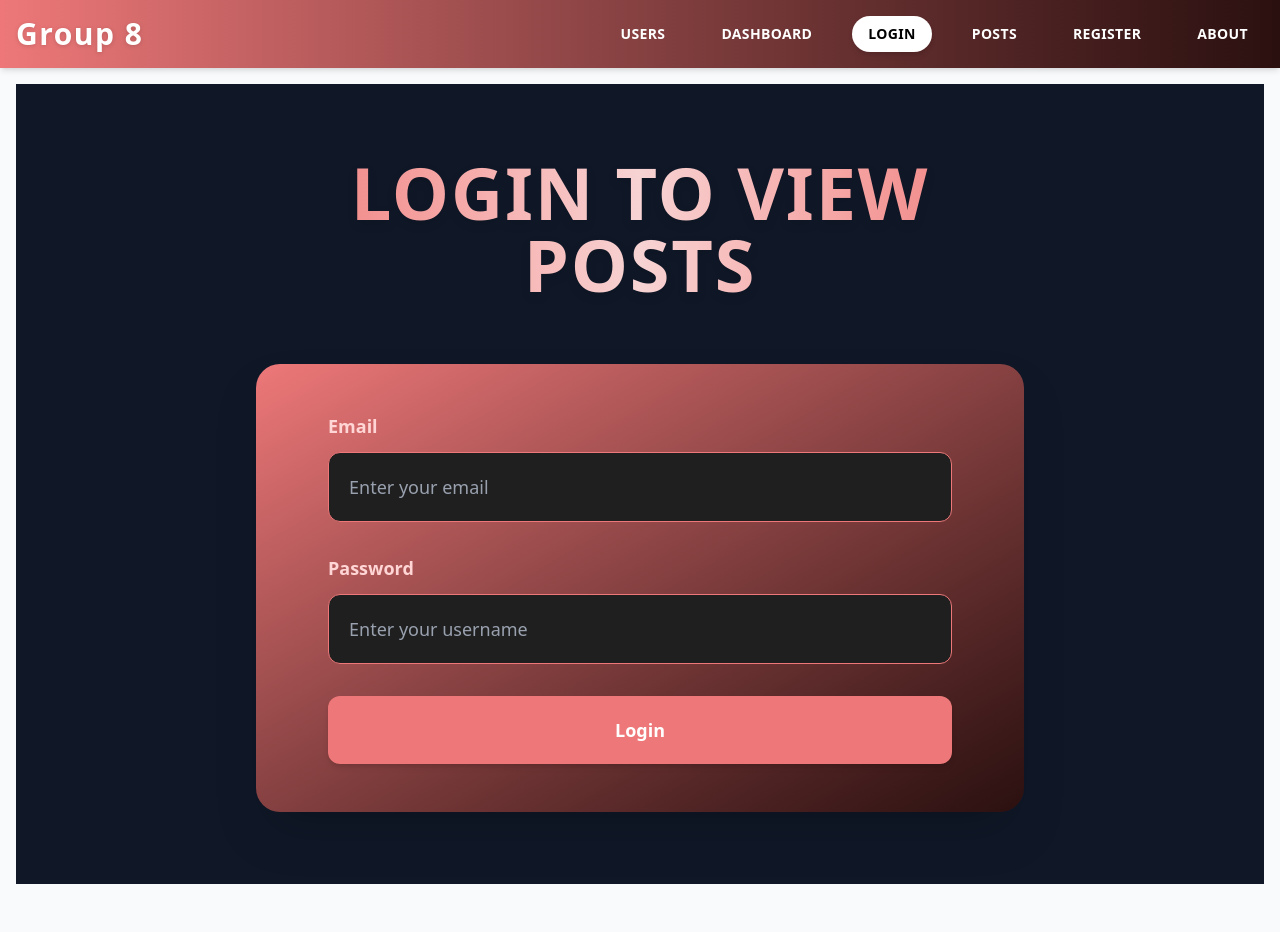
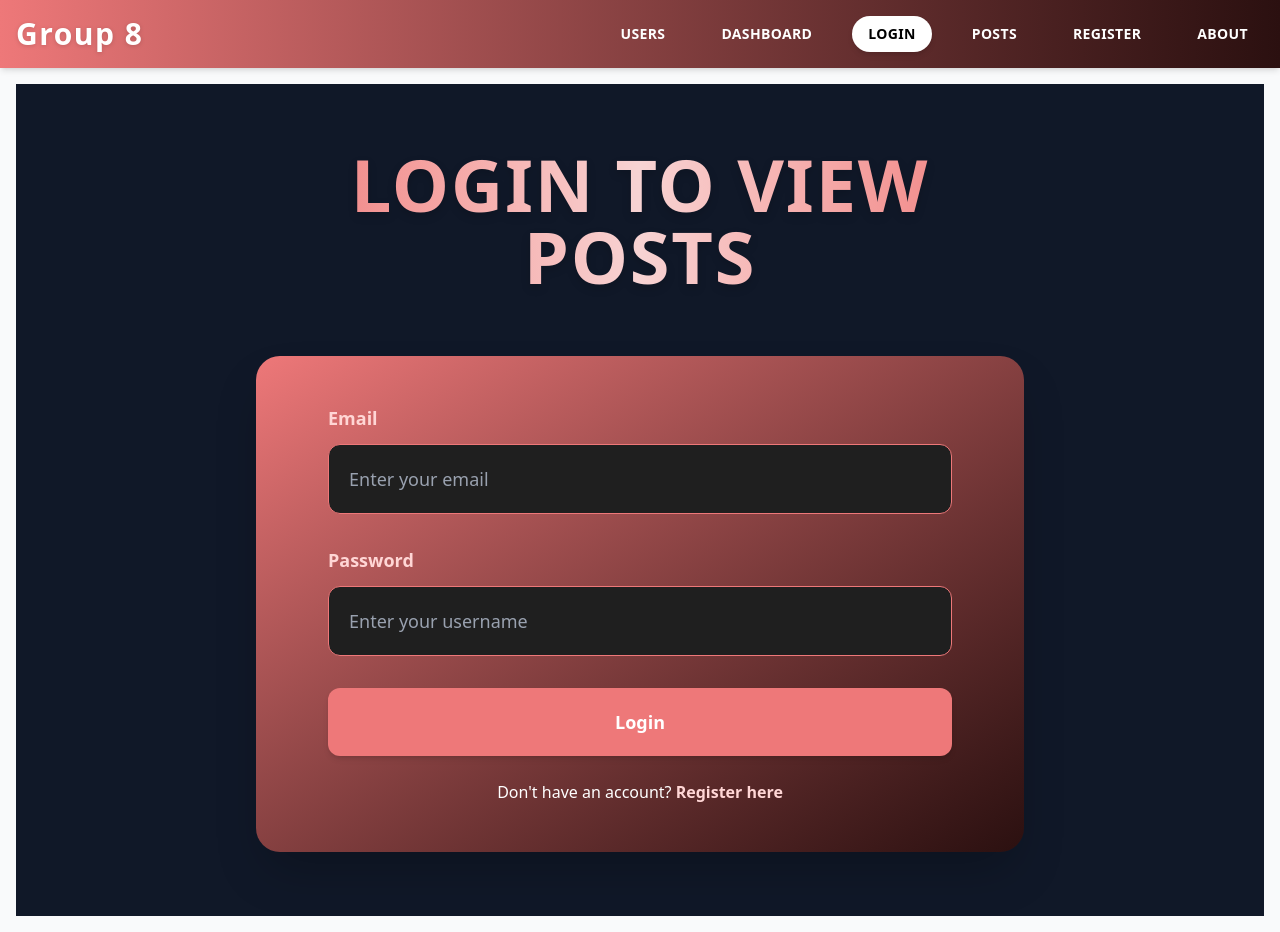
Before and after one commit to RemRmenta/G8-finalproject, a Next.js app: page /login in a window 1280 px wide. Before the commit the page ends 900 px from the top, so only its background shows below. Built offline with nearby package versions, Linux system fonts and the light colour scheme.

Commit message:
Update page.tsx

```diff
--- a/src/app/login/page.tsx
+++ b/src/app/login/page.tsx
@@ -2,6 +2,7 @@
 
 import { useState } from 'react'
 import { useRouter } from 'next/navigation'
+import Link from 'next/link'
 import { Card, CardContent } from '@/components/ui/card'
 
 type JsonUser = {
@@ -84,6 +85,14 @@ const LoginPage = () => {
                 Login
               </button>
             </form>
+
+            {/* Register Link */}
+            <p className="text-center mt-6 text-white text-base">
+              Don&apos;t have an account?{' '}
+              <Link href="/register" className="text-[#FFD6D5] hover:underline font-semibold">
+                Register here
+              </Link>
+            </p>
           </CardContent>
         </Card>
       </div>
```
